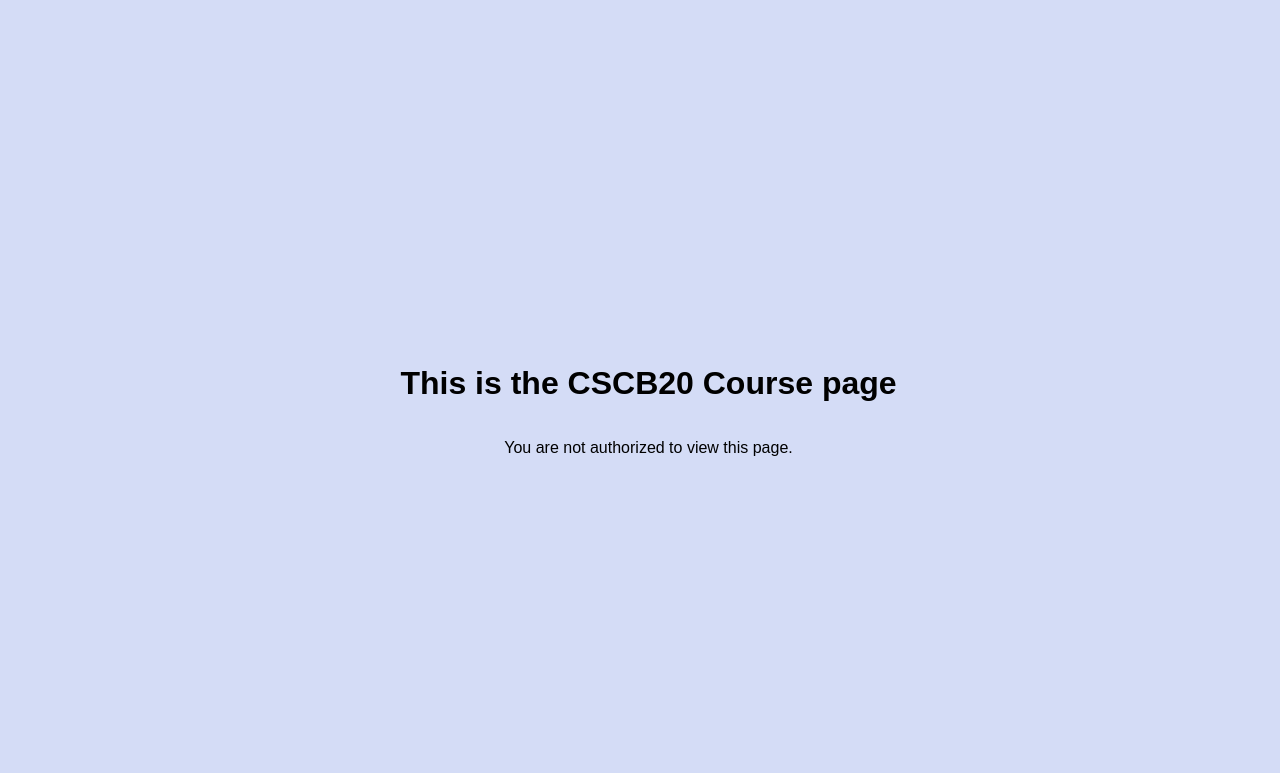
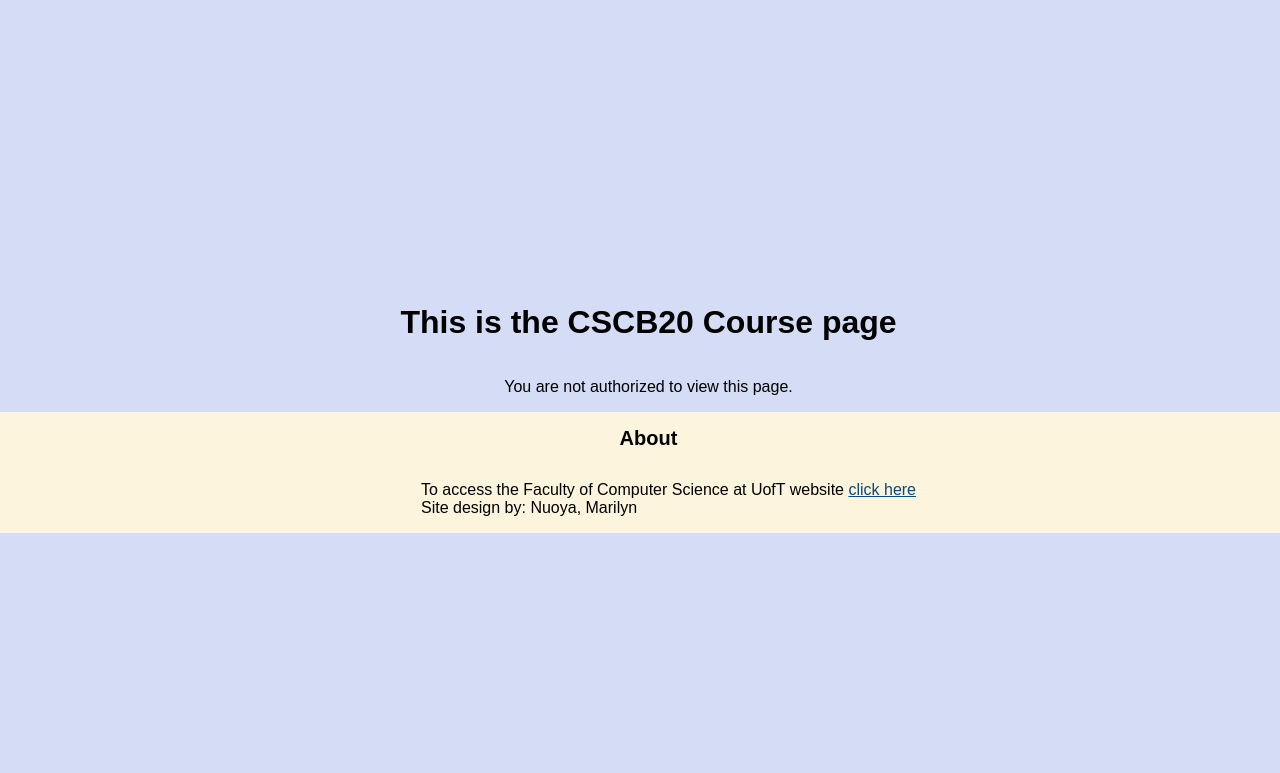
Before and after one commit to m2zhang/b20-assignment3, a Flask app: page /feedback in a window 1280 px wide; the page is wider, and only the part inside the window is pictured. Shown: the top 773 px of that part. Run offline with Flask 3, Linux system fonts and the light colour scheme.

Commit message:
footer non sticky

```diff
--- a/static/css/nuoya.css
+++ b/static/css/nuoya.css
@@ -341,3 +341,53 @@ Thinking about how to layer the navbar in the template.. cause it's a bit confus
 .AthirdDiv > p {
     text-align: center;
 }
+
+.ft-main {
+    max-width: 1200px;
+    margin: 0 auto;
+}
+
+.ft-main ul {
+    list-style-type: none;
+}
+
+footer{
+    display:flex;
+    position: sticky;
+    list-style-type: none;
+    background-color: #FDF4DD;
+    width: 120%;
+    margin:0;
+    float:left;
+    justify-content: center;
+}
+
+#foot-title{
+    text-align: center;
+    font-size: 20px;
+    color:black;
+    margin:15px;
+}
+
+
+#foot-cont{
+    display: block;
+    color: black;
+    text-decoration: none;
+    padding:0%;
+}
+
+#foot-cont-a{
+    color: rgb(6, 75, 124);
+    text-decoration: underline;
+}
+
+.ft-main {
+    display: flex;
+    flex-direction: column;
+    min-height: 10vh; /* Minimum height of the viewport */
+}
+
+main {
+    flex: 1;
+}
--- a/templates/template.html
+++ b/templates/template.html
@@ -51,4 +51,13 @@
     {% block content %}
     {% endblock %}
 </body>
+<footer>
+    <section class = "ft-main">
+        <h2 id = "foot-title">About</h2>
+        <ul>
+            <li id="foot-cont">To access the Faculty of Computer Science at UofT website <a id="foot-cont-a" href="https://web.cs.toronto.edu/people/faculty-directory">click here</a></li>
+            <li id="foot-cont">Site design by: Nuoya, Marilyn</li>
+        </ul>
+    </section>
+</footer>
 </html>
```
